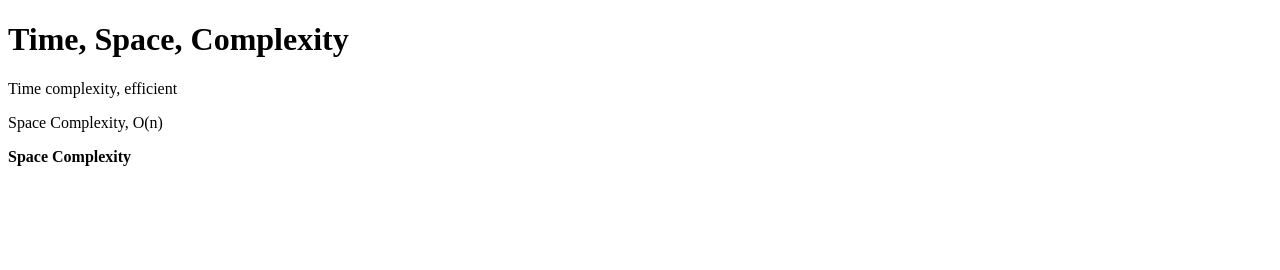
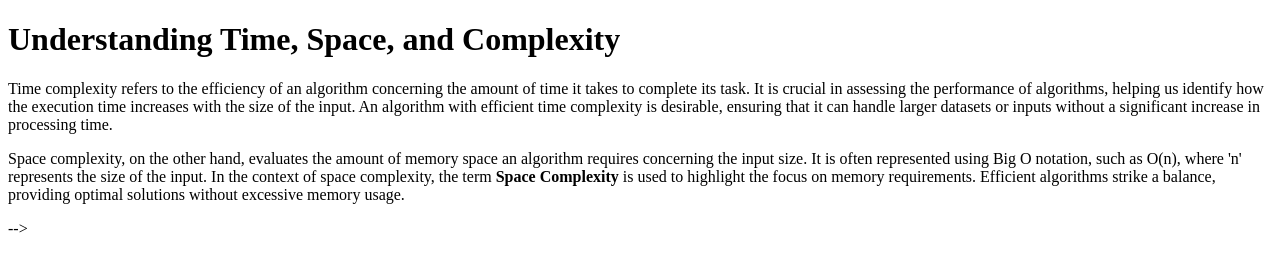
Before and after one commit to acciojob/time-and-space-complexity-JADHAVABHIJIT002, a website: page main.html in a window 1280 px wide. Drawn offline with Linux system fonts and the light colour scheme.

Commit message:
created a submission

```diff
--- a/main.html
+++ b/main.html
@@ -1,4 +1,4 @@
-<!DOCTYPE html>
+<!-- <!DOCTYPE html
 
 <html>
 
@@ -7,7 +7,6 @@
 </head>
 
 <body>
-	<!-- the entire body must be written by student -->
 	<h1>Time, Space, Complexity</h1>
      <p>Time complexity, efficient</p>
 	<p>Space Complexity, O(n)</p>
@@ -18,4 +17,28 @@
 
 </body>
 
+</html> -->
+
+<!DOCTYPE html>
+<html lang="en">
+<head>
+  <meta charset="UTF-8">
+  <meta name="viewport" content="width=device-width, initial-scale=1.0">
+  <title>Time and Space Complexity</title>
+</head>
+<body>
+
+  <h1>Understanding Time, Space, and Complexity</h1>
+
+  <p>
+    Time complexity refers to the efficiency of an algorithm concerning the amount of time it takes to complete its task. It is crucial in assessing the performance of algorithms, helping us identify how the execution time increases with the size of the input. An algorithm with efficient time complexity is desirable, ensuring that it can handle larger datasets or inputs without a significant increase in processing time.
+  </p>
+
+  <p>
+    Space complexity, on the other hand, evaluates the amount of memory space an algorithm requires concerning the input size. It is often represented using Big O notation, such as O(n), where 'n' represents the size of the input. In the context of space complexity, the term <b>Space Complexity</b> is used to highlight the focus on memory requirements. Efficient algorithms strike a balance, providing optimal solutions without excessive memory usage.
+  </p>
+
+</body>
 </html>
+
+ -->
```
